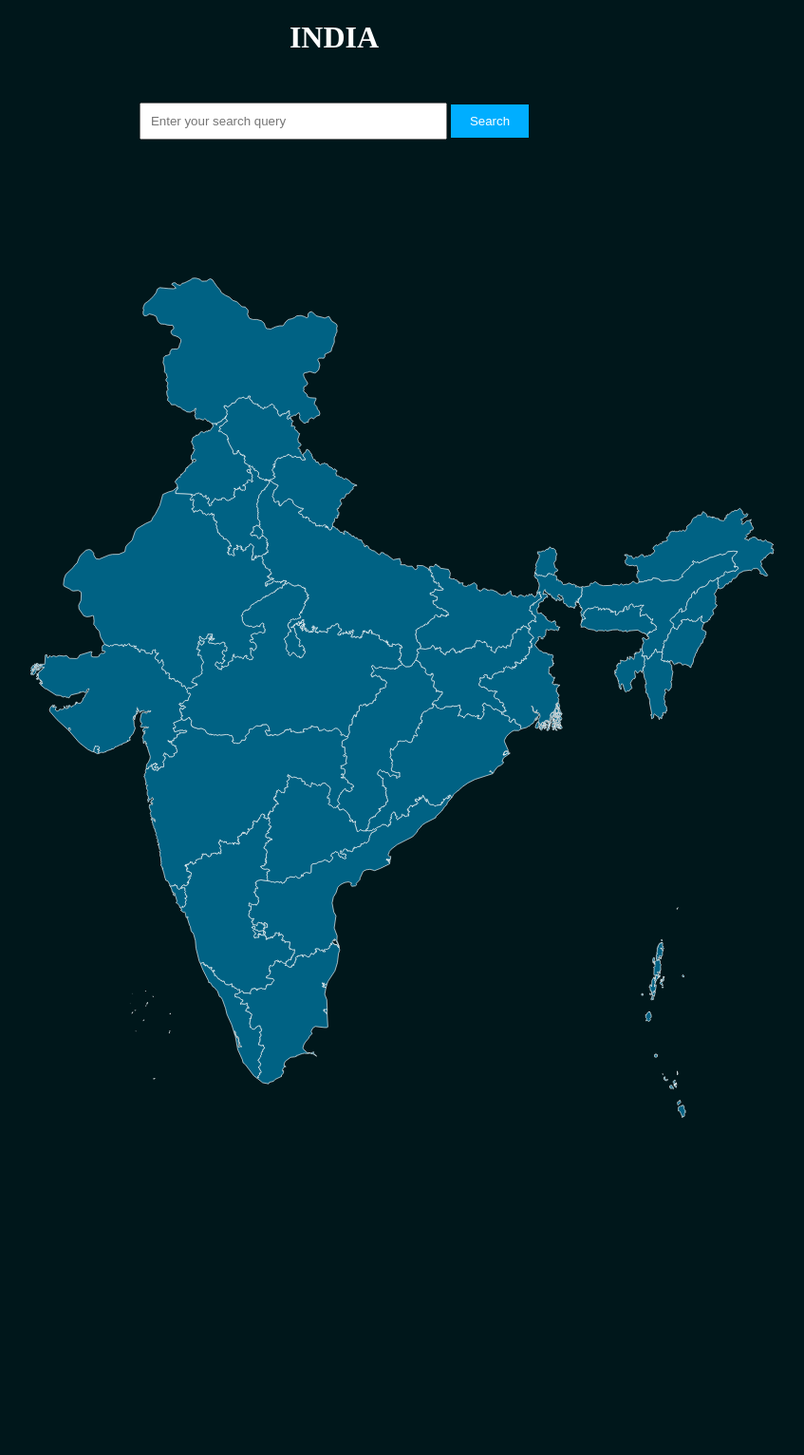
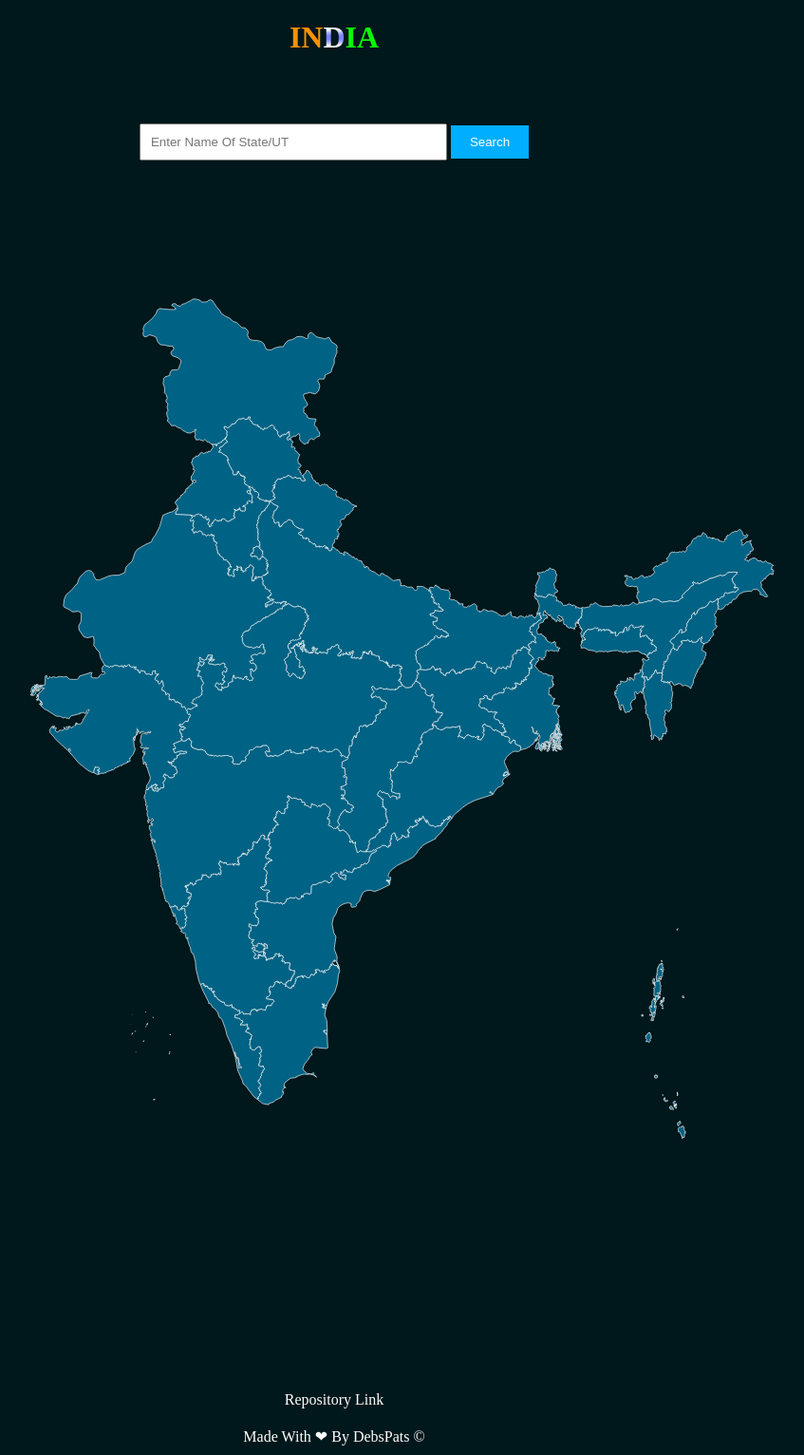
Before and after one commit to Dee-Codez/IndiaInAPage, a plain HTML site: page index.html in a window 1280 px wide. Shown: the top 1532 px of the page at 95% size, without its empty margins (288-1135 px from the left). Before the commit the page ends 1443 px from the top, so only its background shows below. Drawn offline with Linux system fonts and the light colour scheme.

Commit message:
Header And Footer Change

```diff
--- a/index.html
+++ b/index.html
@@ -9,11 +9,15 @@
     <title>IndiaInAPage</title>
 </head>
 <body>
-    <h1 style="text-align: center; color: #ffffff;">INDIA</h1>
+    <div class="india">
+        <h1 style="color: #ff9100;">IN</h1>
+        <h1 style="background: -webkit-linear-gradient(#ffffff, #ffffff, #ffffff, #ffffff, #adb4fa, #7b7dff, #7b87ff, #adb4fa, #ffffff, #ffffff, #ffffff, #ffffff);-webkit-background-clip: text;-webkit-text-fill-color: transparent;">D</h1>
+        <h1 style="color: #09ff00;">IA</h1>
+    </div>
     <div class="srch">
         <div class="search-container">
             <form class="search-form" action="/search" method="get" onsubmit="handleFormSubmission(event)">
-                <input class="search-input" type="text" name="q" placeholder="Enter your search query" oninput="showRecommendations(this.value)">
+                <input class="search-input" type="text" name="q" placeholder="Enter Name Of State/UT" oninput="showRecommendations(this.value)">
                 <button class="search-button" type="submit">Search</button>
                 <ul class="recommendations" id="recommendations"></ul>
             </form>
@@ -68,5 +72,7 @@
             </g>
         </svg>
     </div>
+    <a href="https://github.com/Dee-Codez/IndiaInAPage"><div class="github">Repository Link</div></a>
+    <div class="credits">Made With ❤ By DebsPats ©</div>
 </body>
 </html>
--- a/styles.css
+++ b/styles.css
@@ -70,3 +70,25 @@ html, body {
 .recommendations li:hover {
     background-color: #ddd;
 }
+
+.github{
+    color: white;
+    text-align: center;
+    padding-bottom: 20px;
+}
+
+a{
+    text-decoration: dotted;
+}
+
+.credits{
+    color: white;
+    text-align: center;
+    padding-bottom: 10px;
+}
+
+.india{
+    display: flex;
+    flex-direction: row;
+    justify-content: center;
+}
```
